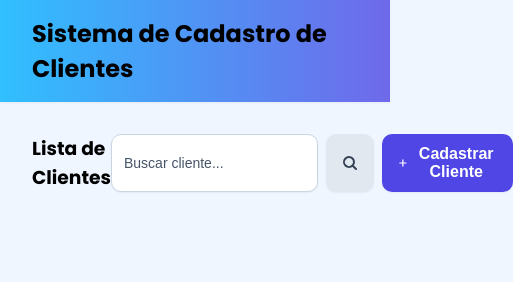
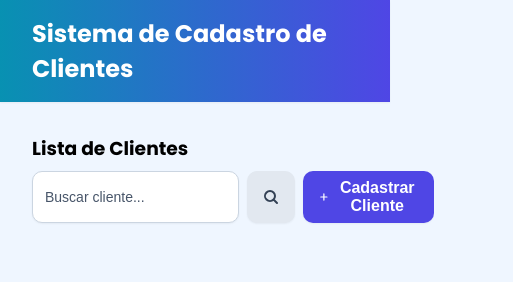
Before and after one commit to AndreiaJSilva/Projeto-Computacao-em-Nuvem, a website: page frontend/index.html in a window 390 px wide. Shown: the whole page, 513 px wide, since content can reach past the window. Drawn offline with nearby package versions, Linux system fonts and the light colour scheme; no server answers.

Commit message:
Mudança de estilos css

```diff
--- a/frontend/style/components.css
+++ b/frontend/style/components.css
@@ -1,17 +1,13 @@
 /* NAVBAR */
 .navbar {
   padding: 1rem 2rem;
-  background-image: linear-gradient(
-    to right,
-    rgba(0, 178, 255, 0.8),
-    rgba(79, 70, 229, 0.8)
-  );
+  background-image: linear-gradient(to right, #0891b2, #4f46e5);
   box-shadow: 0 1px 2px rgba(0, 0, 0, 0.05);
 }
 .navbar h1 {
   font-weight: 700;
   font-size: 1.5rem;
-  color: black;
+  color: white;
 }
 
 /* INPUT */
--- a/frontend/style/main.css
+++ b/frontend/style/main.css
@@ -18,7 +18,9 @@ body {
 
 .header {
   display: flex;
+  align-items: center;
   justify-content: space-between;
+  gap: 0.5rem;
 }
 
 #client-count {
@@ -72,7 +74,7 @@ svg {
 }
 .client-info div {
   display: grid;
-  grid-template-columns: repeat(3, minmax(0, 1fr));
+  grid-template-columns: 150px 220px 1fr;
   font-size: 0.85rem;
 }
 
@@ -93,3 +95,14 @@ svg {
   align-items: center;
   gap: 0.5rem;
 }
+
+@media (max-width: 768px) {
+  .client-info div {
+    grid-template-columns: 1fr;
+  }
+
+  .header {
+    align-items: start;
+    flex-direction: column;
+  }
+}
```
